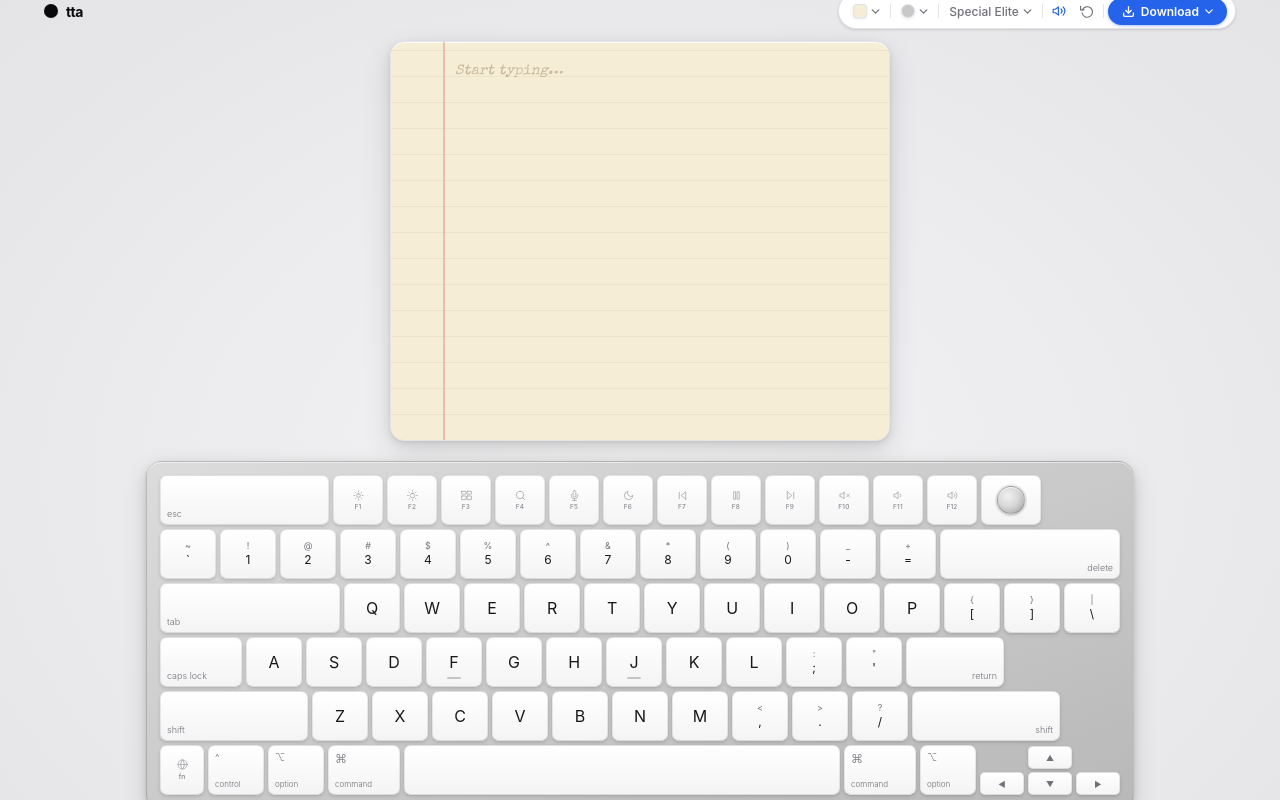
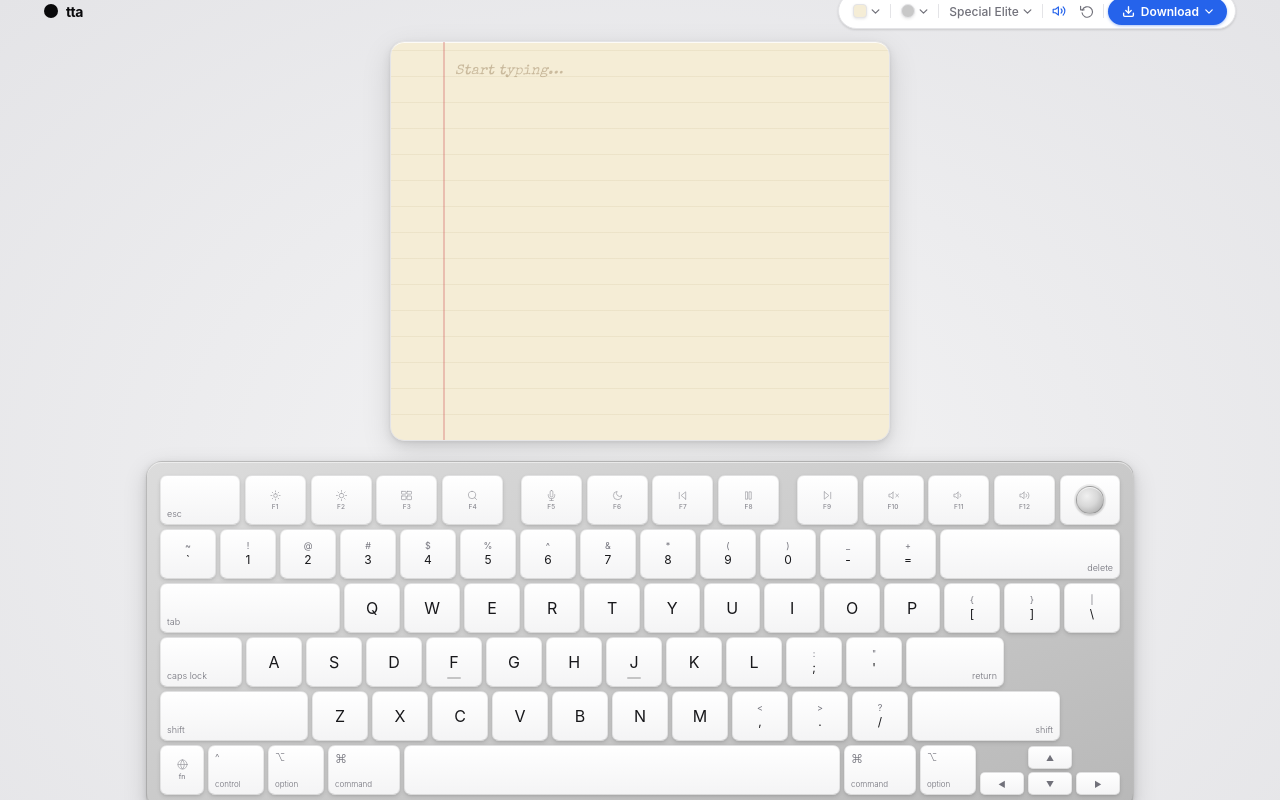
Before and after one commit to ttaiyegbusi/keyboard, a Next.js app: page / in a window 1280 px wide. Built offline with nearby package versions, Linux system fonts and the light colour scheme; a web font is replaced by a local one.

Commit message:
fix: fn row proportions — ESC/TouchID=80px, F1-F12=61px, group gaps after F4/F8

```diff
--- a/src/app/globals.css
+++ b/src/app/globals.css
@@ -606,37 +606,41 @@ button { background: none; border: none; cursor: pointer; font-family: inherit;
 
 
 /* ── 17. KEY SIZES ──────────────────────────────────────────────
-   CRITICAL: Every row sums to exactly 960px with gap=4px.
-   No stretching — pure fixed widths. Gap is uniform everywhere.
-   Row verification:
-     fn:     169 + 12×50 + 139 + 13×4 = 960 ✓
-     num:    13×56 + 180 + 13×4 = 960 ✓
-     qwerty: 180 + 13×56 + 13×4 = 960 ✓
-     home:   82 + 13×56 + 98 + 13×4 = 960 ✓
+   Every row = exactly 960px inner width with 4px gap.
+
+   Fn row uses a special layout (see .key-row--fn below):
+     ESC(80) + [group-gap] + F1-F4(61×4) + [group-gap] +
+     F5-F8(61×4) + [group-gap] + F9-F12(61×4) + TouchID(80)
+     = 80 + 12×61 + 80 + 13×4 + 2×8 = 960 ✓
+
+   All other rows use fixed widths with uniform 4px gap.
+     nums:   13×56 + 180(del) + 13×4 = 960 ✓
+     qwerty: 180(tab) + 13×56 + 13×4 = 960 ✓
+     home:   82(caps) + 13×56 + 98(ret) + 13×4 = 960 ✓
      shift:  148 + 11×56 + 148 + 12×4 = 960 ✓
      bottom: 44+56+56+72+436+72+56+44+44+44 + 9×4 = 960 ✓
 ───────────────────────────────────────────────────────────────*/
 .k-std     { width: 56px; }
-.k-fn      { width: 50px; }    /* fn row keys — narrower than letter keys */
-.k-esc     { width: 169px; }   /* ESC — wide, anchors left of fn row */
+.k-fn      { width: 61px; }   /* F1-F12 keys */
+.k-esc     { width: 80px; }   /* ESC — slightly wider than fn key */
 .k-tab     { width: 180px; }
 .k-caps    { width: 82px; }
 .k-delete  { width: 180px; }
 .k-return  { width: 98px; }
 .k-shift-l { width: 148px; }
 .k-shift-r { width: 148px; }
-.k-mod     { width: 56px; }    /* ctrl, option */
-.k-mod-sm  { width: 44px; }    /* fn/globe */
-.k-cmd     { width: 72px; }    /* command */
+.k-mod     { width: 56px; }   /* ctrl, option */
+.k-mod-sm  { width: 44px; }   /* fn/globe */
+.k-cmd     { width: 72px; }   /* command */
 .k-space   { width: 436px; }
-.k-pipe    { width: 56px; }    /* backslash/pipe */
+.k-pipe    { width: 56px; }   /* backslash/pipe */
 .k-arrow   { width: 44px; height: 23px; border-radius: 5px; }
 .k-arrow-ud { display:flex; flex-direction:column; gap:3px; align-self:flex-end; flex-shrink:0; width:44px; }
 
-/* Touch ID — square key with circular sensor inset */
+/* Touch ID key — same width as ESC */
 .k-knob-w {
   height: var(--key-h);
-  width: 139px;
+  width: 80px;
   border-radius: 7px;
   background: linear-gradient(180deg, var(--key-face) 0%, var(--key-face-bot) 100%);
   border: 1px solid rgba(0,0,0,0.08);
@@ -652,10 +656,10 @@ button { background: none; border: none; cursor: pointer; font-family: inherit;
   cursor: default;
 }
 
-/* The fingerprint sensor circle inside the Touch ID key */
+/* The fingerprint sensor circle inside Touch ID */
 .knob {
-  width: 28px;
-  height: 28px;
+  width: 26px;
+  height: 26px;
   border-radius: 999px;
   background: radial-gradient(circle at 38% 35%,
     #f0f0f0 0%, #d4d4d4 45%, #b8b8b8 75%, #a0a0a0 100%);
@@ -664,6 +668,23 @@ button { background: none; border: none; cursor: pointer; font-family: inherit;
     0 1px 0 rgba(255,255,255,0.6) inset,
     0 1px 3px rgba(0,0,0,0.20),
     0 0 0 2px rgba(0,0,0,0.05);
+}
+
+/* ── Fn row special layout ──────────────────────────────────────
+   Uses justify-content:space-between ONLY for fn row so that
+   the visual grouping gap (after F4, F8) distributes naturally.
+   All other rows use the default flex+gap layout.
+───────────────────────────────────────────────────────────────*/
+.key-row--fn {
+  justify-content: space-between;
+  gap: 0;    /* override default gap — spacing handled by space-between */
+  width: var(--inner-w);
+}
+
+/* Group dividers in fn row — invisible spacers after F4 and F8 */
+.fn-group-gap {
+  width: 8px;  /* extra visual grouping space */
+  flex-shrink: 0;
 }
 
 /* ── 18. KEY LABELS — always dark text on white keys ─────────── */
--- a/src/components/Key.tsx
+++ b/src/components/Key.tsx
@@ -39,6 +39,11 @@ export function Key({ keyDef, pressed, onPress }: KeyProps) {
     e.preventDefault();
     if (code) onPress(code, char, shift);
   };
+
+  // ── Invisible group spacer (fn row dividers) ──────────────
+  if (type === "gap") {
+    return <div className={sizeClass} aria-hidden />;
+  }
 
   // ── Touch ID — square key with circular sensor ─────────────
   if (type === "touchid") {
--- a/src/components/Keyboard.tsx
+++ b/src/components/Keyboard.tsx
@@ -70,7 +70,7 @@ export function Keyboard({
       >
         <div className="keyboard-grid">
 
-          <div className="key-row">
+          <div className="key-row key-row--fn">
             {ROW_FN.map((k, i) => (
               <Key key={i} keyDef={k} pressed={k.code ? ip(k.code) : false}
                 shiftActive={shiftActive} capsLock={capsLock} onPress={hk} />
--- a/src/data/keyboard.ts
+++ b/src/data/keyboard.ts
@@ -9,7 +9,7 @@
 //   type "knob"     → dial, no label
 // ─────────────────────────────────────────────────────────────
 
-export type KeyType = "char" | "special" | "fn" | "knob" | "touchid";
+export type KeyType = "char" | "special" | "fn" | "knob" | "touchid" | "gap";
 
 export interface KeyDef {
   type: KeyType;
@@ -44,14 +44,21 @@ const ICONS = {
 
 export const ROW_FN: KeyDef[] = [
   { type: "special", code: "Escape",  label: "esc",  labelAlign: "left", sizeClass: "k-esc" },
+  // Group 1: F1-F4
   { type: "fn", code: "F1",  fnLabel: "F1",  fnIcon: ICONS.brightDown,  sizeClass: "k-fn" },
   { type: "fn", code: "F2",  fnLabel: "F2",  fnIcon: ICONS.brightUp,    sizeClass: "k-fn" },
   { type: "fn", code: "F3",  fnLabel: "F3",  fnIcon: ICONS.missionCtrl, sizeClass: "k-fn" },
   { type: "fn", code: "F4",  fnLabel: "F4",  fnIcon: ICONS.search,      sizeClass: "k-fn" },
+  // Group divider — visual gap between F4 and F5
+  { type: "gap", sizeClass: "fn-group-gap" },
+  // Group 2: F5-F8
   { type: "fn", code: "F5",  fnLabel: "F5",  fnIcon: ICONS.mic,         sizeClass: "k-fn" },
   { type: "fn", code: "F6",  fnLabel: "F6",  fnIcon: ICONS.moon,        sizeClass: "k-fn" },
   { type: "fn", code: "F7",  fnLabel: "F7",  fnIcon: ICONS.rewind,      sizeClass: "k-fn" },
   { type: "fn", code: "F8",  fnLabel: "F8",  fnIcon: ICONS.pause,       sizeClass: "k-fn" },
+  // Group divider — visual gap between F8 and F9
+  { type: "gap", sizeClass: "fn-group-gap" },
+  // Group 3: F9-F12
   { type: "fn", code: "F9",  fnLabel: "F9",  fnIcon: ICONS.fastFwd,     sizeClass: "k-fn" },
   { type: "fn", code: "F10", fnLabel: "F10", fnIcon: ICONS.mute,        sizeClass: "k-fn" },
   { type: "fn", code: "F11", fnLabel: "F11", fnIcon: ICONS.volDown,     sizeClass: "k-fn" },
```
